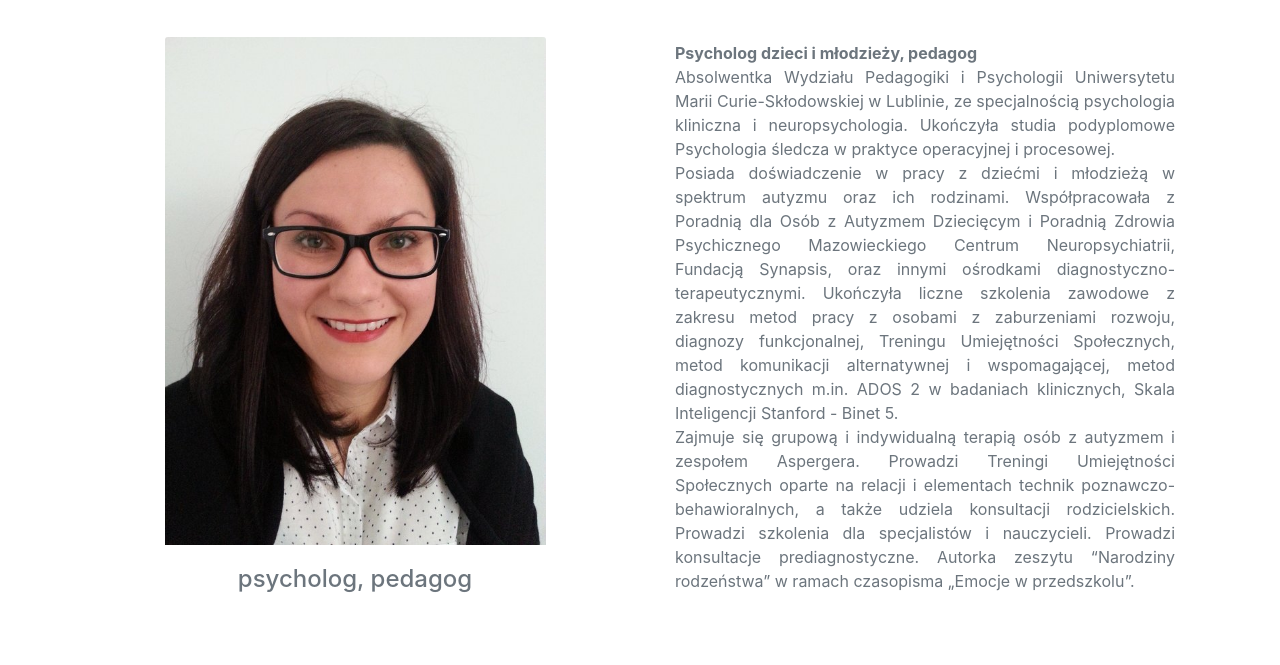
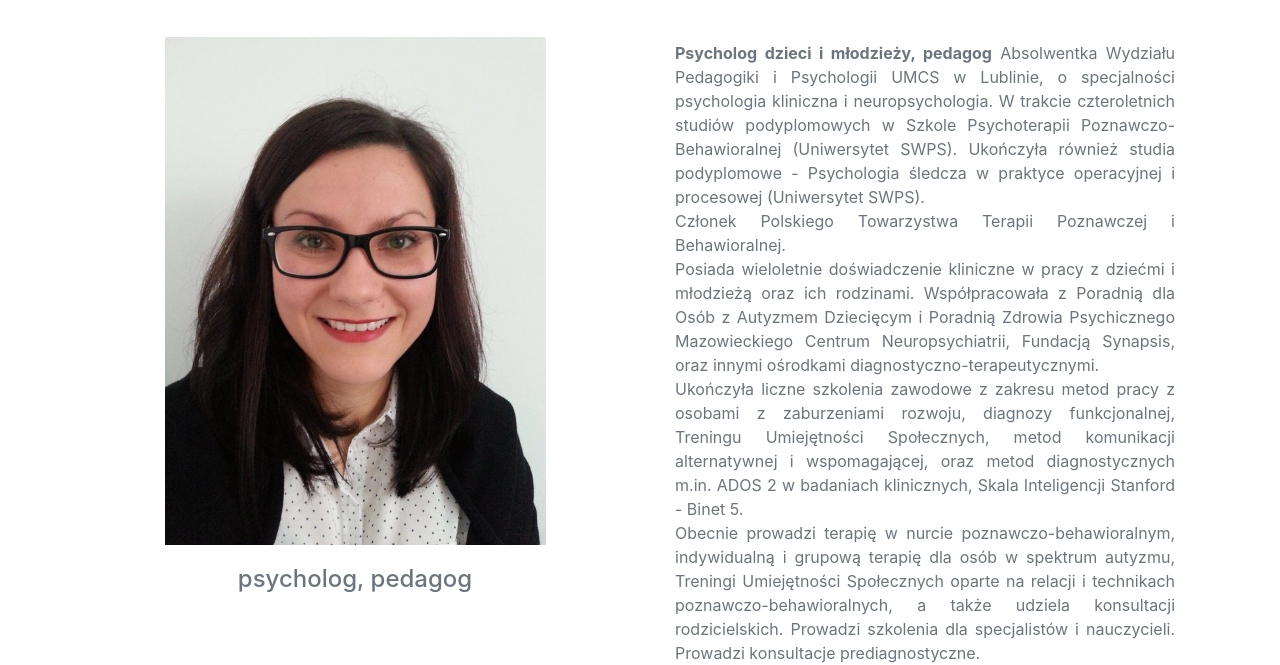
Before and after one commit to kamilw0909/ipse, a plain HTML site: page about_a.html in a window 1280 px wide. Shown: the part 141-806 px from the top of the page. Drawn offline with nearby package versions, Linux system fonts and the light colour scheme.

Commit message:
Change info about Ola.

```diff
--- a/about_a.html
+++ b/about_a.html
@@ -5,7 +5,7 @@
   <!-- Required meta tags -->
   <meta charset="utf-8">
   <meta name="viewport" content="width=device-width, initial-scale=1, shrink-to-fit=no">
-  <link rel="shortcut icon" type="image/png" href="./assets/logo_ipse_favicon_bg.png"/>
+  <link rel="shortcut icon" type="image/png" href="./assets/logo_ipse_favicon_bg.png" />
 
   <!-- Bootstrap CSS -->
   <link rel="stylesheet" href="https://stackpath.bootstrapcdn.com/bootstrap/4.4.1/css/bootstrap.min.css"
@@ -55,9 +55,30 @@
           <div class="card-body">
             <p class="card-text text-justify">
               <span class="font-weight-bold">Psycholog dzieci i młodzieży, pedagog</span>
-              <br>Absolwentka Wydziału Pedagogiki i Psychologii Uniwersytetu Marii Curie-Skłodowskiej w Lublinie, ze specjalnością psychologia kliniczna i neuropsychologia. Ukończyła studia podyplomowe Psychologia śledcza w praktyce operacyjnej i procesowej.
-              <br>Posiada doświadczenie w pracy z dziećmi i młodzieżą w spektrum autyzmu oraz ich rodzinami. Współpracowała z Poradnią dla Osób z Autyzmem Dziecięcym i Poradnią Zdrowia Psychicznego Mazowieckiego Centrum Neuropsychiatrii, Fundacją Synapsis, oraz innymi ośrodkami diagnostyczno-terapeutycznymi. Ukończyła liczne szkolenia zawodowe z zakresu metod pracy z osobami z zaburzeniami rozwoju, diagnozy funkcjonalnej, Treningu Umiejętności Społecznych, metod komunikacji alternatywnej i wspomagającej, metod diagnostycznych m.in.  ADOS 2 w badaniach klinicznych, Skala Inteligencji Stanford - Binet 5.
-              <br>Zajmuje się grupową i indywidualną terapią osób z autyzmem i zespołem Aspergera. Prowadzi Treningi Umiejętności Społecznych oparte na relacji i elementach technik poznawczo-behawioralnych, a także udziela konsultacji rodzicielskich. Prowadzi szkolenia dla specjalistów i nauczycieli. Prowadzi konsultacje prediagnostyczne. Autorka zeszytu “Narodziny rodzeństwa” w ramach czasopisma „Emocje w przedszkolu”.
+              Absolwentka Wydziału Pedagogiki i Psychologii UMCS w Lublinie, o specjalności psychologia kliniczna i
+              neuropsychologia. W trakcie czteroletnich studiów podyplomowych w Szkole Psychoterapii
+              Poznawczo-Behawioralnej (Uniwersytet SWPS). Ukończyła również studia podyplomowe - Psychologia śledcza w
+              praktyce operacyjnej i procesowej (Uniwersytet SWPS).
+              <br>
+              Członek Polskiego Towarzystwa Terapii Poznawczej i Behawioralnej.
+              <br>
+              Posiada wieloletnie doświadczenie kliniczne w pracy z dziećmi i młodzieżą oraz ich rodzinami.
+              Współpracowała z Poradnią dla Osób z Autyzmem Dziecięcym i Poradnią Zdrowia Psychicznego Mazowieckiego
+              Centrum Neuropsychiatrii, Fundacją Synapsis, oraz innymi ośrodkami diagnostyczno-terapeutycznymi.
+              <br>
+              Ukończyła liczne szkolenia zawodowe z zakresu metod pracy z osobami z zaburzeniami rozwoju, diagnozy
+              funkcjonalnej, Treningu Umiejętności Społecznych, metod komunikacji alternatywnej i wspomagającej, oraz
+              metod diagnostycznych m.in. ADOS 2 w badaniach klinicznych, Skala Inteligencji Stanford - Binet 5.
+              <br>
+              Obecnie prowadzi terapię w nurcie poznawczo-behawioralnym, indywidualną i grupową terapię dla osób w
+              spektrum autyzmu, Treningi Umiejętności Społecznych oparte na relacji i technikach
+              poznawczo-behawioralnych, a także udziela konsultacji rodzicielskich. Prowadzi szkolenia dla specjalistów
+              i nauczycieli. Prowadzi konsultacje prediagnostyczne.
+              <br>
+              Jest Autorką zeszytu “Narodziny rodzeństwa” w ramach czasopisma „Emocje w przedszkolu”.
+              <br>
+              Cały czas podnosi swoje kwalifikacje, pracując zgodnie z zasadami zawartymi w kodeksie etyczno-zawodowym
+              psychologa oraz kodeksie etycznym Polskiego Towarzystwa Terapii Poznawczej i Behawioralnej.
             </p>
           </div>
         </div>
@@ -92,11 +113,9 @@
       </div>
     </div>
     <iframe name="hidden_iframe" id="hidden_iframe" onload="if(submitted) {window.location='wyslany.html';}"></iframe>
-    <form id="contact-form"
-      target="hidden_iframe"
+    <form id="contact-form" target="hidden_iframe"
       action="https://docs.google.com/forms/d/e/1FAIpQLSf_Q5kUCuQiqxtEzGKbovrP3YPKwZi-G4jky9-85XWEvYwLCQ/formResponse"
-      method="POST"
-      onsubmit="submitted=true;">
+      method="POST" onsubmit="submitted=true;">
       <div class="form-row justify-content-center">
         <div class="form-group col-lg-3 col-sm-6 col-7">
           <label class="col-form-label-sm mb-0" for="name">Imię*</label>
```
